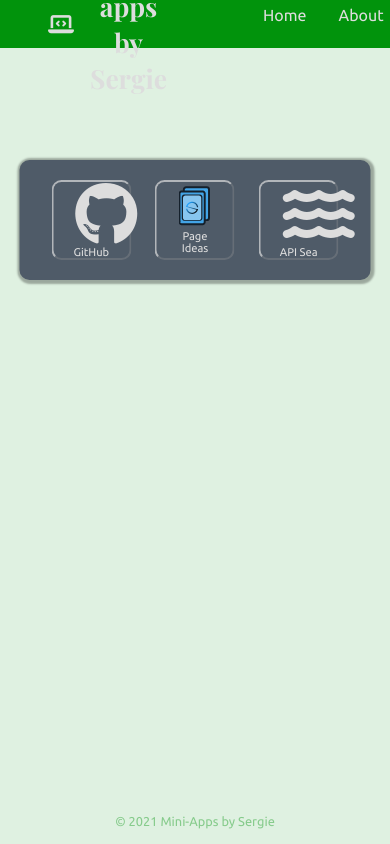
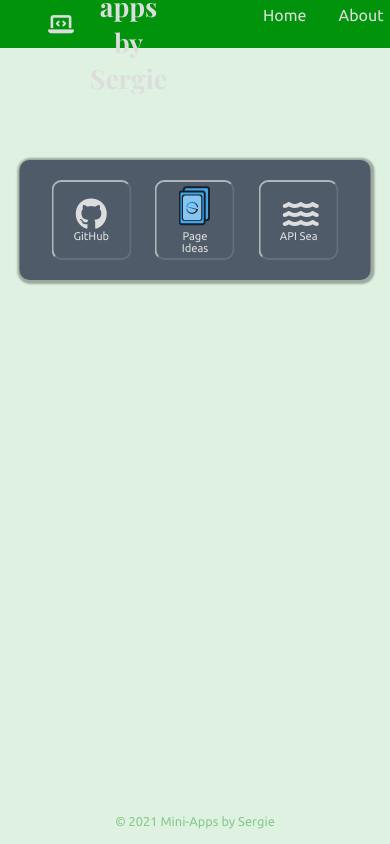
Before and after one commit to Sergie-AGA/Mini_Apps, a React (Create React App) app: page /more in a window 390 px wide. Shown: the top 844 px of the page. Built offline with nearby package versions, Linux system fonts and the light colour scheme.

Commit message:
Made more resources section responsive

```diff
--- a/public/css/style.css
+++ b/public/css/style.css
@@ -212,7 +212,7 @@ a {
     cursor: pointer;
     transition: 0.3s;
     position: relative; }
-    @media screen and (max-width: 1024px) {
+    @media screen and (max-width: 1200px) {
       .more__buttons {
         width: 6.5rem;
         height: 6.5rem; } }
@@ -237,12 +237,14 @@ a {
       font-size: 4rem;
       color: #ddd;
       fill: #ddd; }
-      @media screen and (max-width: 1024px) {
+      @media screen and (max-width: 1200px) {
         .more__buttons__icon {
-          width: 3rem; } }
+          width: 3rem;
+          font-size: 3rem; } }
       @media screen and (max-width: 768px) {
         .more__buttons__icon {
-          width: 2rem; } }
+          width: 2rem;
+          font-size: 2rem; } }
     .more__buttons__label {
       font-family: "Ubuntu", sans-serif;
       font-weight: 400;
--- a/sass/_layout.scss
+++ b/sass/_layout.scss
@@ -184,7 +184,7 @@
     cursor: pointer;
     transition: 0.3s;
     position: relative;
-    @media screen and (max-width: $tablet) {
+    @media screen and (max-width: 1200px) {
       width: 6.5rem;
       height: 6.5rem;
     }
@@ -209,11 +209,13 @@
       font-size: 4rem;
       color: color(grey-1);
       fill: color(grey-1);
-      @media screen and (max-width: $tablet) {
+      @media screen and (max-width: 1200px) {
         width: 3rem;
+        font-size: 3rem;
       }
       @media screen and (max-width: $mobile) {
         width: 2rem;
+        font-size: 2rem;
       }
     }
     &__label {
```
